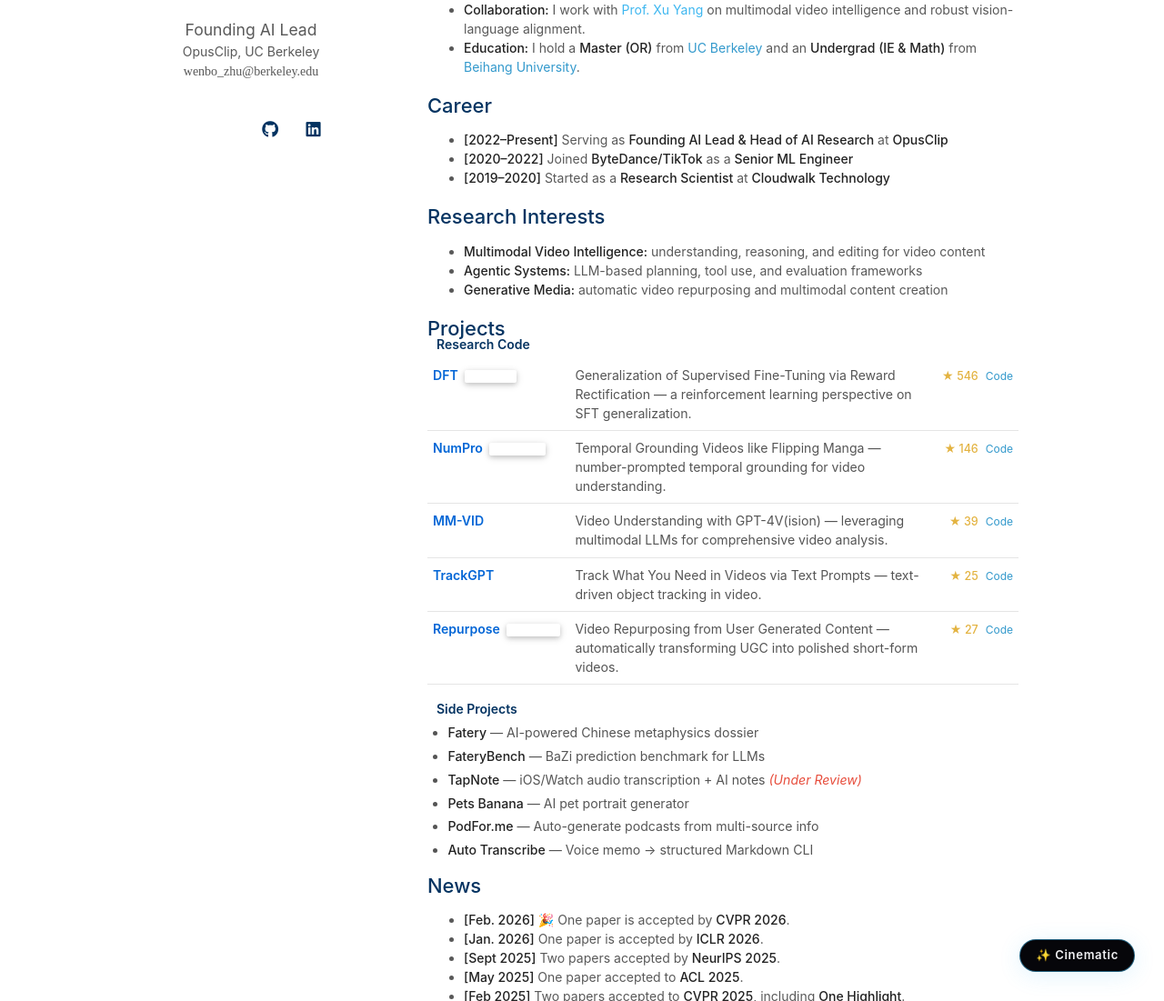
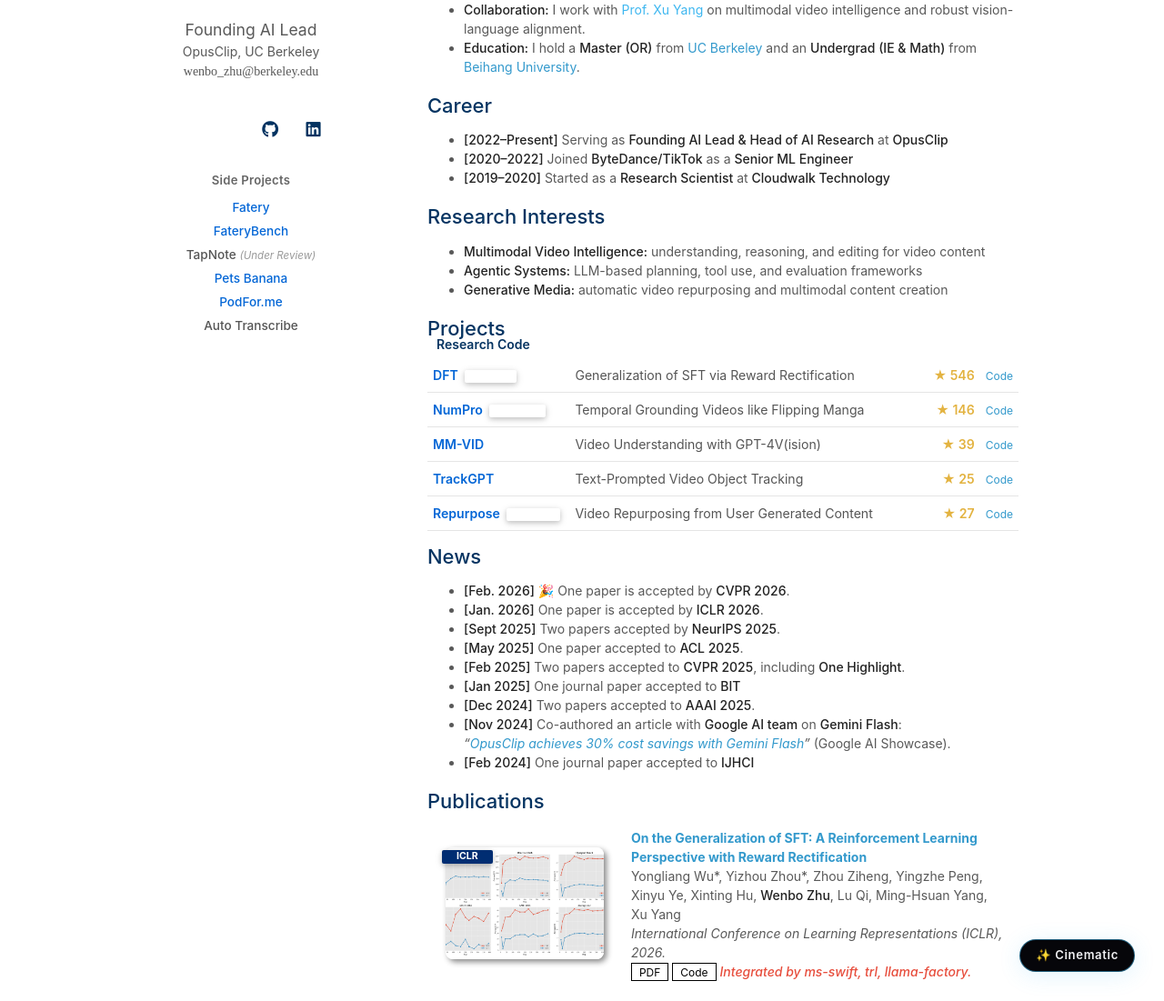
Before and after one commit to Vitozhu04/vitozhu04.github.io, a Jekyll site: the page built from index.md, in a window 1280 px wide and 1400 px high, scrolled down 231 px. Shown: the part 299-1400 px from the top of the window at 91% size. Built offline with Jekyll 4.4.1, drawn with Linux system fonts in a browser that asks for light colours; a style sheet for code colours, icons or effects is not loaded.

Commit message:
fix: move side projects to sidebar, shorten research descriptions, bold stars

```diff
--- a/_data/projects.yml
+++ b/_data/projects.yml
@@ -1,40 +1,33 @@
 research:
   - title: DFT
     slug: dft
-    description: "Generalization of Supervised Fine-Tuning via Reward Rectification — a reinforcement learning perspective on SFT generalization."
-    tech: [PyTorch, Reinforcement Learning]
+    description: "Generalization of SFT via Reward Rectification"
     github: https://github.com/yongliang-wu/DFT
     conference: ICLR 2026
     stars: 546
-    others: "Integrated by ms-swift, trl, llama-factory."
 
   - title: NumPro
     slug: numpro
-    description: "Temporal Grounding Videos like Flipping Manga — number-prompted temporal grounding for video understanding."
-    tech: [PyTorch, Video Understanding]
+    description: "Temporal Grounding Videos like Flipping Manga"
     github: https://github.com/yongliang-wu/NumPro
     conference: CVPR 2025
     stars: 146
-    others: "Adopted by Andrew Zisserman's work."
 
   - title: MM-VID
     slug: mm-vid
-    description: "Video Understanding with GPT-4V(ision) — leveraging multimodal LLMs for comprehensive video analysis."
-    tech: [GPT-4V, Video Understanding]
+    description: "Video Understanding with GPT-4V(ision)"
     github: https://github.com/yongliang-wu/MM-VID
     stars: 39
 
   - title: TrackGPT
     slug: trackgpt
-    description: "Track What You Need in Videos via Text Prompts — text-driven object tracking in video."
-    tech: [PyTorch, Video Tracking]
+    description: "Text-Prompted Video Object Tracking"
     github: https://github.com/eshoyuan/TrackGPT
     stars: 25
 
   - title: Repurpose
     slug: repurpose
-    description: "Video Repurposing from User Generated Content — automatically transforming UGC into polished short-form videos."
-    tech: [PyTorch, Video Editing]
+    description: "Video Repurposing from User Generated Content"
     github: https://github.com/yongliang-wu/Repurpose
     conference: AAAI 2025
     stars: 27
--- a/_includes/projects.md
+++ b/_includes/projects.md
@@ -12,22 +12,10 @@
   <td class="proj-links">
     {% if project.stars %}<span class="proj-stars">&#9733; {{ project.stars }}</span>{% endif %}
     <a href="{{ project.github }}" target="_blank" rel="noopener" class="btn btn-sm z-depth-0" style="font-size:12px;">Code</a>
-    {% if project.demo %}<a href="{{ project.demo }}" target="_blank" rel="noopener" class="btn btn-sm z-depth-0" style="font-size:12px;">Demo</a>{% endif %}
   </td>
 </tr>
 {% endfor %}
 </table>
-
-<h4 style="margin:10px 10px 5px;">Side Projects</h4>
-<ul class="side-projects-list">
-{% for project in site.data.projects.personal %}
-<li>
-  {% if project.url %}<a href="{{ project.url }}" target="_blank" rel="noopener"><strong>{{ project.title }}</strong></a>{% else %}<strong>{{ project.title }}</strong>{% endif %}
-  — {{ project.description }}
-  {% if project.note %}<em style="color:#e74d3c;">({{ project.note }})</em>{% endif %}
-</li>
-{% endfor %}
-</ul>
 
 <style>
 .projects-table {
@@ -43,7 +31,7 @@
 }
 .projects-table td {
   padding: 8px 6px;
-  vertical-align: top;
+  vertical-align: middle;
   font-size: 0.88rem;
 }
 .proj-name {
@@ -74,36 +62,16 @@
   text-align: right;
 }
 .proj-stars {
-  font-size: 0.78rem;
+  font-size: 0.88rem;
   color: #e3b341;
-  font-weight: 500;
-  margin-right: 4px;
-}
-
-.side-projects-list {
-  margin: 4px 0 16px;
-  padding-left: 1.4rem;
-}
-.side-projects-list li {
-  margin-bottom: 4px;
-  font-size: 0.88rem;
-  color: #555;
-  line-height: 1.55;
-}
-.side-projects-list a {
-  color: #0366d6;
-  text-decoration: none;
-}
-.side-projects-list a:hover {
-  text-decoration: underline;
+  font-weight: 600;
+  margin-right: 8px;
 }
 
 @media (prefers-color-scheme: dark) {
   .projects-table tr { border-color: #333; }
   .proj-name a { color: #58a6ff; }
   .proj-desc { color: #aaa; }
-  .side-projects-list li { color: #aaa; }
-  .side-projects-list a { color: #58a6ff; }
 }
 @media (max-width: 768px) {
   .proj-desc { display: none; }
--- a/_layouts/homepage.html
+++ b/_layouts/homepage.html
@@ -92,6 +92,16 @@
         </div>
         <br>
 
+        <div class="sidebar-projects">
+        <h4 class="sidebar-projects__title">Side Projects</h4>
+        {% for project in site.data.projects.personal %}
+        <div class="sidebar-projects__item">
+          {% if project.url %}<a href="{{ project.url }}" target="_blank" rel="noopener">{{ project.title }}</a>{% else %}<span>{{ project.title }}</span>{% endif %}
+          {% if project.note %}<em class="sidebar-projects__note">({{ project.note }})</em>{% endif %}
+        </div>
+        {% endfor %}
+        </div>
+
       </header>
       <section>
 
@@ -110,6 +120,42 @@
     </div>
     <!-- ✨ Cinematic View toggle -->
     <style>
+    .sidebar-projects {
+      margin-top: 0.5rem;
+      text-align: center;
+    }
+    .sidebar-projects__title {
+      font-size: 0.82rem;
+      color: #666;
+      margin-bottom: 0.6rem;
+      font-weight: 600;
+      letter-spacing: 0.02em;
+    }
+    .sidebar-projects__item {
+      margin-bottom: 0.35rem;
+      font-size: 0.85rem;
+    }
+    .sidebar-projects__item a {
+      color: #0366d6;
+      text-decoration: none;
+      font-weight: 500;
+    }
+    .sidebar-projects__item a:hover {
+      text-decoration: underline;
+    }
+    .sidebar-projects__item span {
+      color: #555;
+      font-weight: 500;
+    }
+    .sidebar-projects__note {
+      font-size: 0.72rem;
+      color: #999;
+    }
+    @media (prefers-color-scheme: dark) {
+      .sidebar-projects__title { color: #999; }
+      .sidebar-projects__item a { color: #58a6ff; }
+      .sidebar-projects__item span { color: #aaa; }
+    }
     .view-toggle--cinematic {
       position: fixed; bottom: 2rem; right: 2rem; z-index: 9999;
       display: inline-flex; align-items: center; gap: 0.4rem;
```
